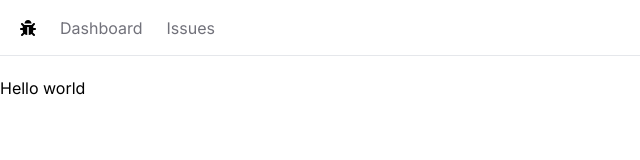
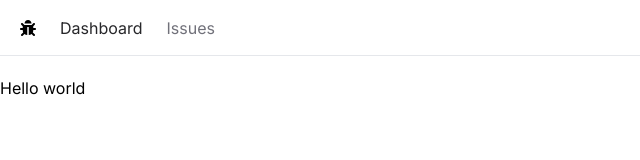
Before and after one commit to onealog/simple-issue-tracker, a Next.js app: page / in a window 1280 px wide. Shown: the top 160 px of the page, without its empty margins (0-640 px from the left). Built offline with nearby package versions, Linux system fonts and the light colour scheme.

Commit message:
[STYLE] NavBar 스타일링

```diff
--- a/app/NavBar.tsx
+++ b/app/NavBar.tsx
@@ -1,7 +1,13 @@
+'use client';
+
 import Link from "next/link";
+import { usePathname } from "next/navigation";
 import { FaBug } from "react-icons/fa";
+import classNames from "classnames";
 
 const NavBar = () => {
+  const pathname = usePathname();
+
   const links = [
     { name: "Dashboard", href: "/" },
     { name: "Issues", href: "/issues" },
@@ -15,7 +21,15 @@ const NavBar = () => {
       <ul className="flex space-x-6">
         {links.map((link) => (
           <li key={link.href}>
-            <Link href={link.href} className="text-zinc-500 hover:text-zinc-800 transition-colors">{link.name}</Link>
+            <Link
+              href={link.href}
+              className={classNames({
+                'text-zinc-800': pathname === link.href,
+                'text-zinc-500 hover:text-zinc-800 transition-colors': true,
+              })}
+            >
+              {link.name}
+            </Link>
           </li>
         ))}
       </ul>
--- a/package.json
+++ b/package.json
@@ -13,6 +13,7 @@
     "@types/react": "18.2.46",
     "@types/react-dom": "18.2.18",
     "autoprefixer": "10.4.16",
+    "classnames": "^2.5.0",
     "eslint": "8.56.0",
     "eslint-config-next": "14.0.4",
     "next": "14.0.4",
```
Also changed, not shown: 1 other file (tests, documents, lock files or other folders).
